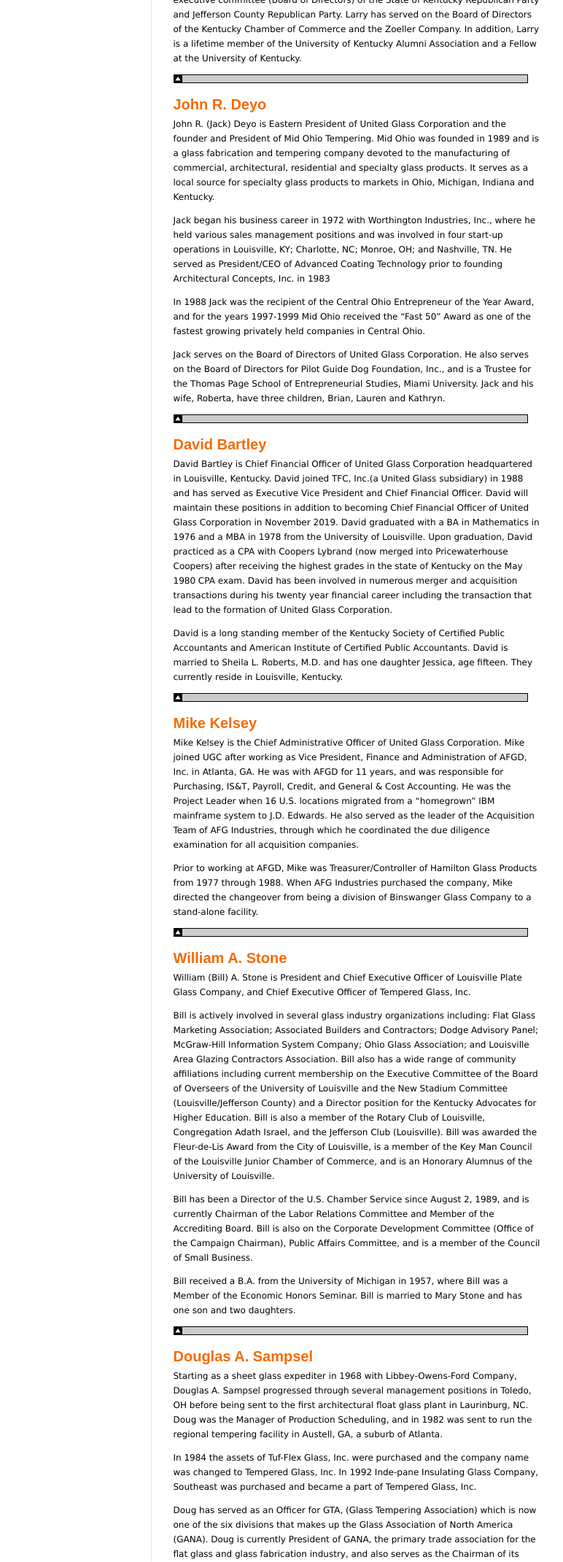
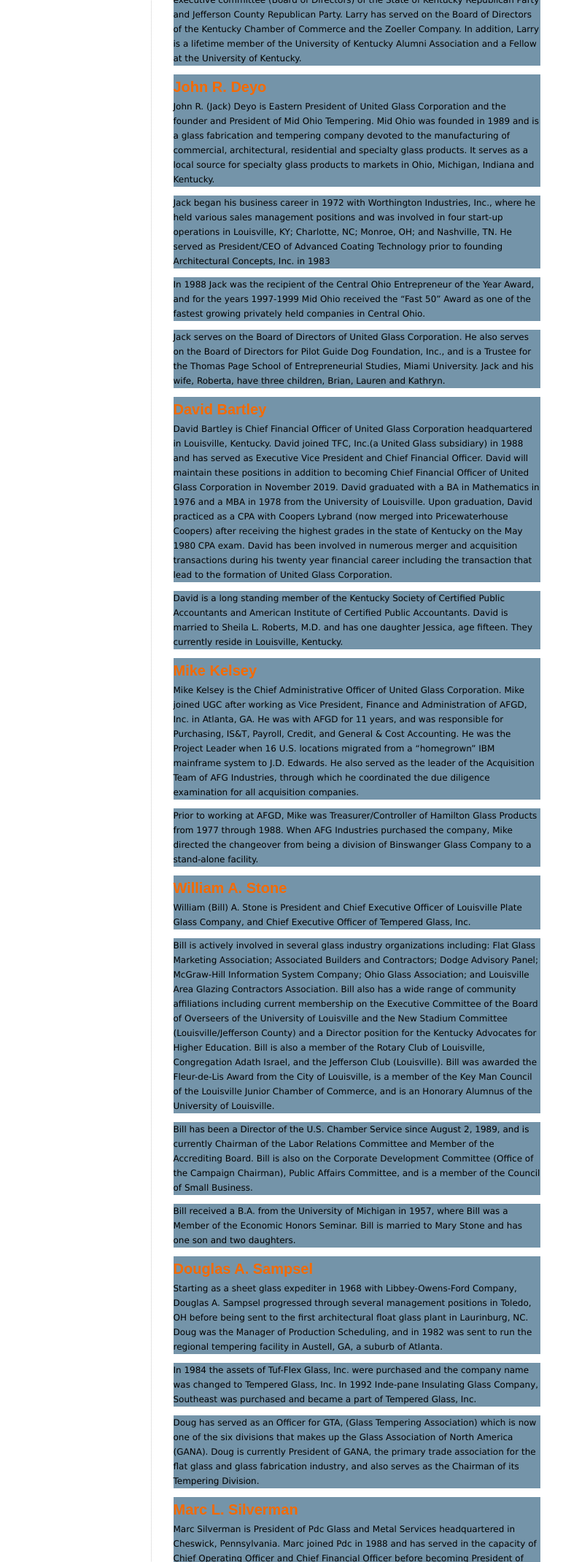
Before and after one commit to Ryarg/ugc-glass, a plain HTML site: page manage.html in a window 1280 px wide. Shown: the part 659-2800 px from the top of the page at 73% size, without its empty margins (244-1016 px from the left). Drawn offline with Linux system fonts and the light colour scheme.

Commit message:
remove back to top links and change bg colour

```diff
--- a/default.css
+++ b/default.css
@@ -3,6 +3,7 @@
 	margin: 0 auto;
 	padding:0;
 	position: relative;
+	background-color: #FFFFFF;
 }
 .copyright {
 	font-family: Verdana, Arial, Helvetica, sans-serif;
@@ -41,6 +42,7 @@ li {
 	margin-right: 50px;
 }
 .body {
+	background-color: #7494a9;
 	font-family: Verdana, Arial, Helvetica, sans-serif;
 	font-size: 12px;
 	line-height: 20px;
--- a/manage.html
+++ b/manage.html
@@ -116,32 +116,32 @@ Lawrence E. O'Connell, Chairman and CEO of United Glass Corporation (UGC), annou
   </span> Lawrence (Larry) E. O'Connell is the Chairman and CEO of United Glass Corporation. In addition he is also the President of TFC, INC., of Louisville, Kentucky. TFC, INC. was incorporated in April, 1980, and is a major supplier of automotive rear vision mirror glass. TFC, INC. occupies 135,000 sq. ft. in the Louisville Industrial Center and is the only American manufacturer to bend, coat, and fabricate in-house for all automotive products meeting specifications of Federal Motor Vehicle Safety Standard 111 (FMVSS111). </p>
   <p class="body">Larry is majority owner of American Turf Services located in Huntington Beach, California. ATS is a distributor of golf related equipment and merchandise serving the California, Nevada and Arizona areas with primary focus in Southern California. ATS represents some 177 companies doing business with golf courses, municipalities, stadiums (ball fields), etc. Larry is also an owner of MRH Development Company, which developed 660 acres of commercial real estate in eastern Jefferson County, Kentucky. This project is near completion with the company having sold all but 66 acres. </p>
   <p class="body">Larry is a long standing member in both the Society of Automotive Engineers (SAE) and the Society of Plastic Engineers (SPE). Larry also holds membership in the National Glass Association (NGA) and Glass Association of North America (GANA). During 1991, Larry was elected to the Board of Directors of FGMA. Mr. O'Connell is on the Foundation Board of Jewish Hospital in Louisville. Larry is a member of the executive committee (Board of Directors) of the State of Kentucky Republican Party and Jefferson County Republican Party. Larry has served on the Board of Directors of the Kentucky Chamber of Commerce and the Zoeller Company. In addition, Larry is a lifetime member of the University of Kentucky Alumni Association and a Fellow at the University of Kentucky. </p>
-  <p><a name="deyo" id="deyo"></a><a href="#"><img src="images/top.gif" width="12" height="12" border="0" class="topindent" /></a><a href="#head"><img src="images/spacer.gif" alt="Back To Top" name="top" width="1" height="1" border="0" class="hrtop" id="top" /></a></p>
+  <p><a name="deyo" id="deyo"></a></p>
   <p class="body"><span class="medtitle">John R. Deyo<br />
   </span> John R. (Jack) Deyo is Eastern President of United Glass Corporation and the founder and President of Mid Ohio Tempering. Mid Ohio was founded in 1989 and is a glass fabrication and tempering company devoted to the manufacturing of commercial, architectural, residential and specialty glass products. It serves as a local source for specialty glass products to markets in Ohio, Michigan, Indiana and Kentucky. </p>
   <p class="body">Jack began his business career in 1972 with Worthington Industries, Inc., where he held various sales management positions and was involved in four start-up operations in Louisville, KY; Charlotte, NC; Monroe, OH; and Nashville, TN. He served as President/CEO of Advanced Coating Technology prior to founding Architectural Concepts, Inc. in 1983 </p>
   <p class="body">In 1988 Jack was the recipient of the Central Ohio Entrepreneur of the Year Award, and for the years 1997-1999 Mid Ohio received the &ldquo;Fast 50&rdquo; Award as one of the fastest growing privately held companies in Central Ohio. </p>
   <p class="body">Jack serves on the Board of Directors of United Glass Corporation. He also serves on the Board of Directors for Pilot Guide Dog Foundation, Inc., and is a Trustee for the Thomas Page School of Entrepreneurial Studies, Miami University. Jack and his wife, Roberta, have three children, Brian, Lauren and Kathryn. </p>
-  <p><a name="bartley" id="bartley"></a><a href="#"><img src="images/top.gif" width="12" height="12" border="0" class="topindent" /></a><a href="#head"><img src="images/spacer.gif" alt="Back To Top" name="top" width="1" height="1" border="0" class="hrtop" id="top" /></a></p>
+  <p><a name="bartley" id="bartley"></a></p>
   <p class="body"><span class="medtitle">David Bartley<br />
   </span> David Bartley is Chief Financial Officer of United Glass Corporation headquartered in Louisville, Kentucky. David joined TFC, Inc.(a United Glass subsidiary) in 1988 and has served as Executive Vice President and Chief Financial Officer. David will maintain these positions in addition to becoming Chief Financial Officer of United Glass Corporation in November 2019. David graduated with a BA in Mathematics in 1976 and a MBA in 1978 from the University of Louisville. Upon graduation, David practiced as a CPA with Coopers Lybrand (now merged into Pricewaterhouse Coopers) after receiving the highest grades in the state of Kentucky on the May 1980 CPA exam. David has been involved in numerous merger and acquisition transactions during his twenty year financial career including the transaction that lead to the formation of United Glass Corporation. </p>
   <p class="body">David is a long standing member of the Kentucky Society of Certified Public Accountants and American Institute of Certified Public Accountants. David is married to Sheila L. Roberts, M.D. and has one daughter Jessica, age fifteen. They currently reside in Louisville, Kentucky. </p>
-  <p><a name="kelsey" id="kelsey"></a><a href="#"><img src="images/top.gif" width="12" height="12" border="0" class="topindent" /></a><a href="#head"><img src="images/spacer.gif" alt="Back To Top" name="top" width="1" height="1" border="0" class="hrtop" id="top" /></a></p>
+  <p><a name="kelsey" id="kelsey"></a></p>
   <p class="body"><span class="medtitle">Mike Kelsey<br />
   </span> Mike Kelsey is the Chief Administrative Officer of United Glass Corporation. Mike joined UGC after working as Vice President, Finance and Administration of AFGD, Inc. in Atlanta, GA. He was with AFGD for 11 years, and was responsible for Purchasing, IS&amp;T, Payroll, Credit, and General &amp; Cost Accounting. He was the Project Leader when 16 U.S. locations migrated from a &ldquo;homegrown&rdquo; IBM mainframe system to J.D. Edwards. He also served as the leader of the Acquisition Team of AFG Industries, through which he coordinated the due diligence examination for all acquisition companies. </p>
   <p class="body">Prior to working at AFGD, Mike was Treasurer/Controller of Hamilton Glass Products from 1977 through 1988. When AFG Industries purchased the company, Mike directed the changeover from being a division of Binswanger Glass Company to a stand-alone facility. </p>
-  <p><a name="stone" id="stone"></a><a href="#"><img src="images/top.gif" width="12" height="12" border="0" class="topindent" /></a><a href="#head"><img src="images/spacer.gif" alt="Back To Top" name="top" width="1" height="1" border="0" class="hrtop" id="top" /></a></p>
+  <p><a name="stone" id="stone"></a></p>
   <p class="body"><span class="medtitle">William A. Stone<br />
   </span> William (Bill) A. Stone is President and Chief Executive Officer of Louisville Plate Glass Company, and Chief Executive Officer of Tempered Glass, Inc. </p>
   <p class="body">Bill is actively involved in several glass industry organizations including: Flat Glass Marketing Association; Associated Builders and Contractors; Dodge Advisory Panel; McGraw-Hill Information System Company; Ohio Glass Association; and Louisville Area Glazing Contractors Association. Bill also has a wide range of community affiliations including current membership on the Executive Committee of the Board of Overseers of the University of Louisville and the New Stadium Committee (Louisville/Jefferson County) and a Director position for the Kentucky Advocates for Higher Education. Bill is also a member of the Rotary Club of Louisville, Congregation Adath Israel, and the Jefferson Club (Louisville). Bill was awarded the Fleur-de-Lis Award from the City of Louisville, is a member of the Key Man Council of the Louisville Junior Chamber of Commerce, and is an Honorary Alumnus of the University of Louisville. </p>
   <p class="body">Bill has been a Director of the U.S. Chamber Service since August 2, 1989, and is currently Chairman of the Labor Relations Committee and Member of the Accrediting Board. Bill is also on the Corporate Development Committee (Office of the Campaign Chairman), Public Affairs Committee, and is a member of the Council of Small Business. </p>
   <p class="body">Bill received a B.A. from the University of Michigan in 1957, where Bill was a Member of the Economic Honors Seminar. Bill is married to Mary Stone and has one son and two daughters. </p>
-  <p><a name="sampsel" id="sampsel"></a><a href="#"><img src="images/top.gif" width="12" height="12" border="0" class="topindent" /></a><a href="#head"><img src="images/spacer.gif" alt="Back To Top" name="top" width="1" height="1" border="0" class="hrtop" id="top" /></a></p>
+  <p><a name="sampsel" id="sampsel"></a></p>
   <p class="body"><span class="medtitle">Douglas A. Sampsel<br />
   </span> Starting as a sheet glass expediter in 1968 with Libbey-Owens-Ford Company, Douglas A. Sampsel progressed through several management positions in Toledo, OH before being sent to the first architectural float glass plant in Laurinburg, NC. Doug was the Manager of Production Scheduling, and in 1982 was sent to run the regional tempering facility in Austell, GA, a suburb of Atlanta. </p>
   <p class="body">In 1984 the assets of Tuf-Flex Glass, Inc. were purchased and the company name was changed to Tempered Glass, Inc. In 1992 Inde-pane Insulating Glass Company, Southeast was purchased and became a part of Tempered Glass, Inc. </p>
   <p class="body">Doug has served as an Officer for GTA, (Glass Tempering Association) which is now one of the six divisions that makes up the Glass Association of North America (GANA). Doug is currently President of GANA, the primary trade association for the flat glass and glass fabrication industry, and also serves as the Chairman of its Tempering Division. </p>
-  <p><a name="silverman" id="silverman"></a><a href="#"><img src="images/top.gif" width="12" height="12" border="0" class="topindent" /></a><a href="#head"><img src="images/spacer.gif" alt="Back To Top" name="top" width="1" height="1" border="0" class="hrtop" id="top" /></a></p>
+  <p><a name="silverman" id="silverman"></a></p>
   <p class="body"><span class="medtitle">Marc L. Silverman<br />
   </span> Marc Silverman is President of Pdc Glass and Metal Services headquartered in Cheswick, Pennsylvania. Marc joined Pdc in 1988 and has served in the capacity of Chief Operating Officer and Chief Financial Officer before becoming President of the company in November 2019. Marc graduated with a BS in Business Administration in 1981 from Duquesne University. Upon graduation Marc practiced as a C.P.A. with the firm of Epstein, Tabor &amp; Schorr. During Marc&rsquo;s tenure with the company he has participated in its growth from a local distributor with 20 employees to a major regional glass and metal fabricator with over 300 employees and three manufacturing facilities in suburban Pittsburgh, Pennsylvania and one in Plymouth Michigan. </p>
   <p class="body">Marc is active in his community; he has served as an officer and director of Adat Shalom Congregation, and has also served on the boards of Jewish Family and Children Services as well as other non-profit organizations. Marc is married to Jill, has three children (Layne, Andrew and Raleigh) and currently resides in O'Hara Township, Pennsylvania. </p>
```
Also changed, not shown: companies.html (+4 -4 lines).
